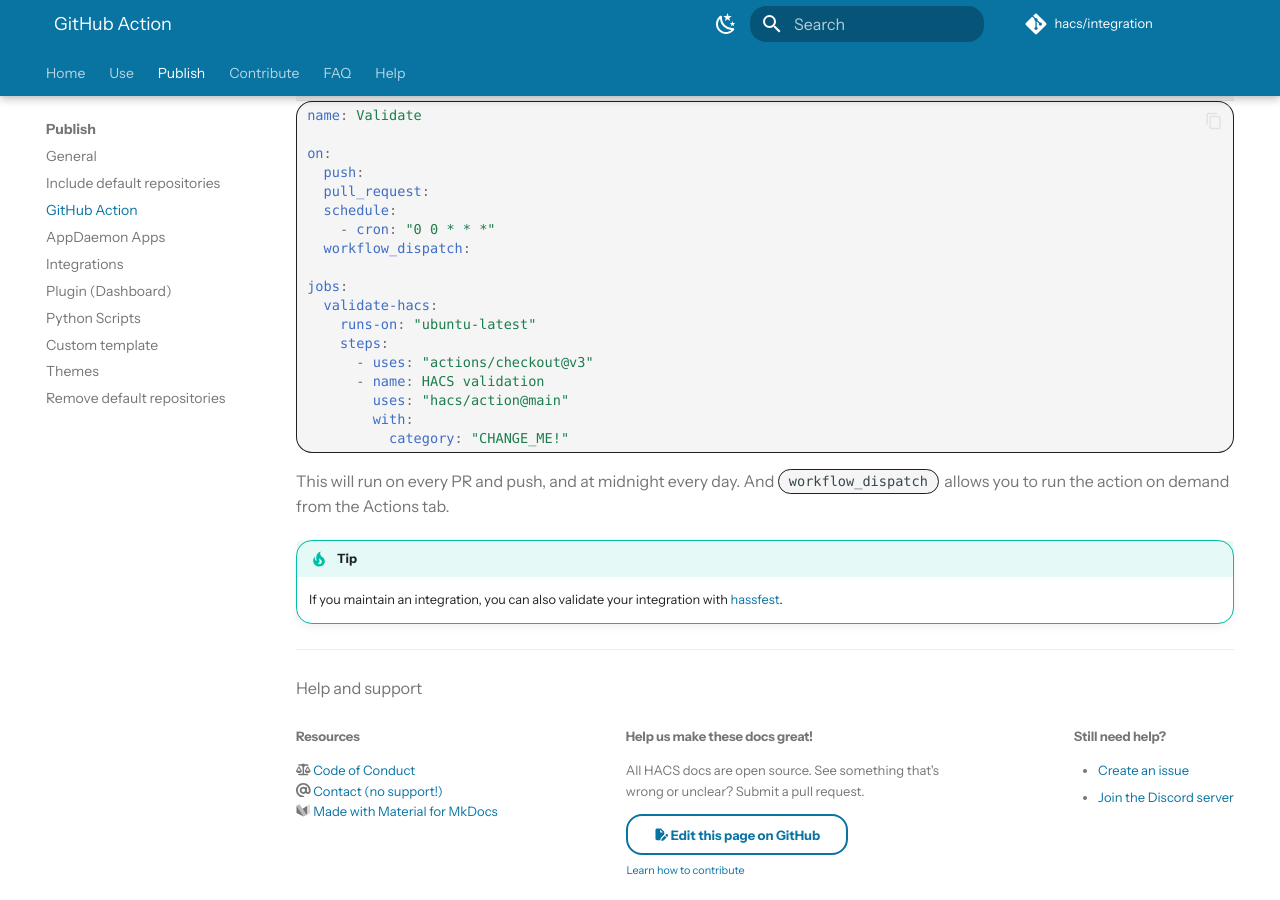
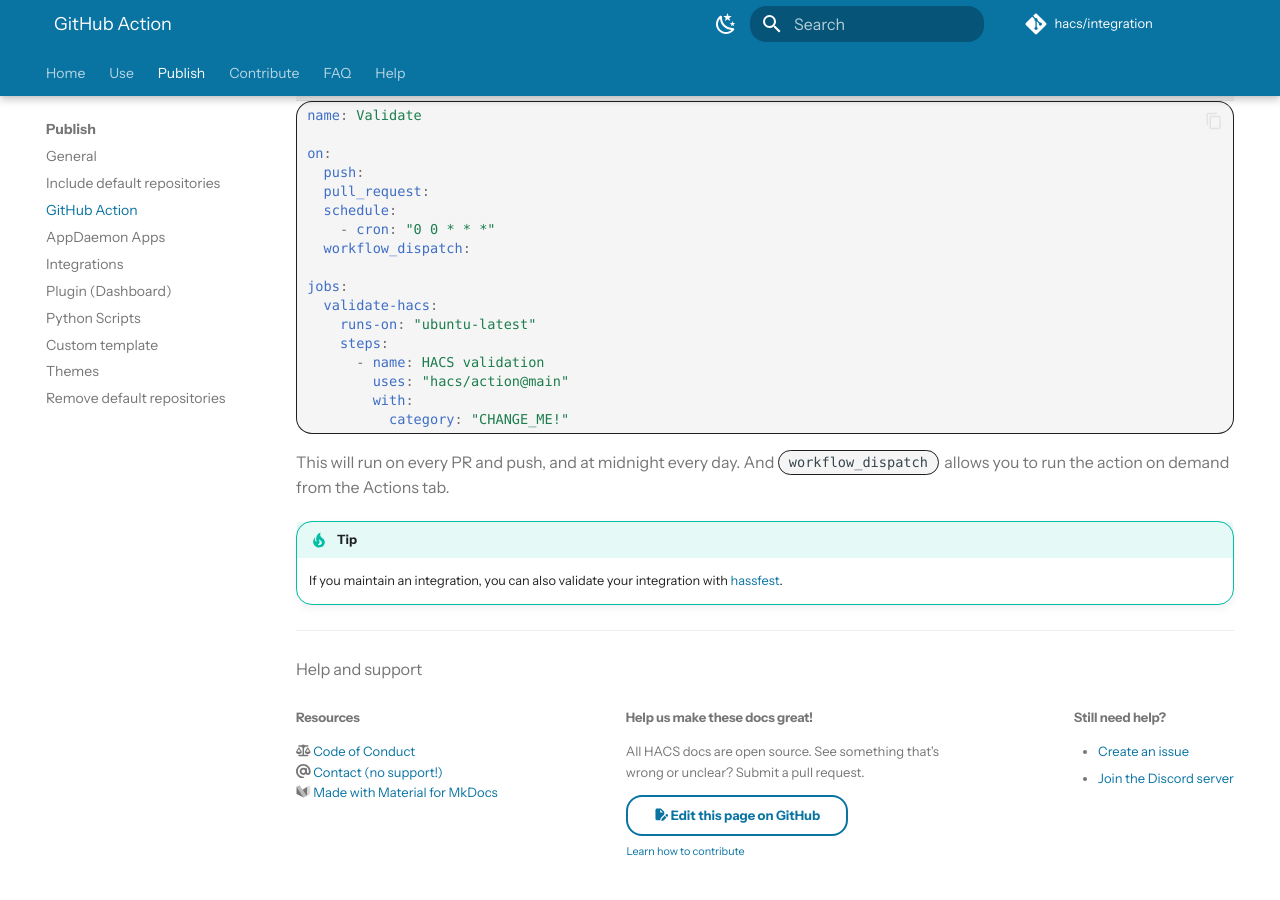
Before and after one commit to hacs/documentation, an MkDocs documentation site: the page built from source/docs/publish/action.md, in a window 1280 px wide and 900 px high, scrolled down 794 px. Built offline with MkDocs 1.6.1 and Material for MkDocs 9.7.7, drawn with Linux system fonts in a browser that asks for light colours; some web fonts are replaced; plug-ins that fetch from the network failed and are left out; comment, search, counter and statistics services are not loaded.

```diff
--- a/source/docs/publish/action.md
+++ b/source/docs/publish/action.md
@@ -40,7 +40,6 @@ jobs:
   validate-hacs:
     runs-on: "ubuntu-latest"
     steps:
-      - uses: "actions/checkout@v3"
       - name: HACS validation
         uses: "hacs/action@main"
         with:
```
